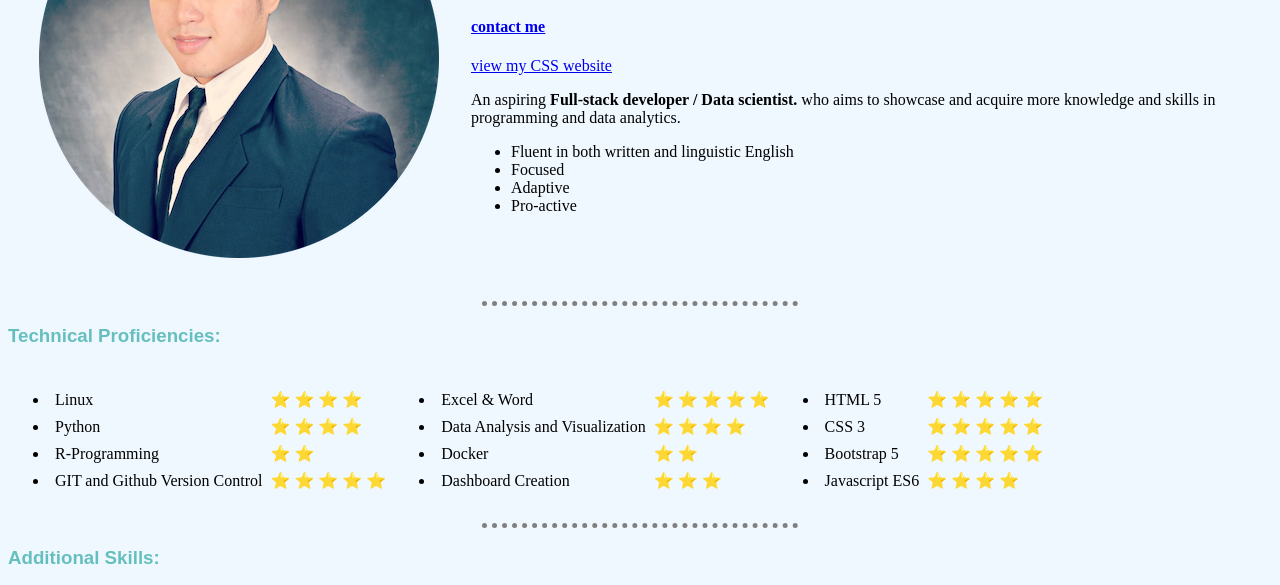
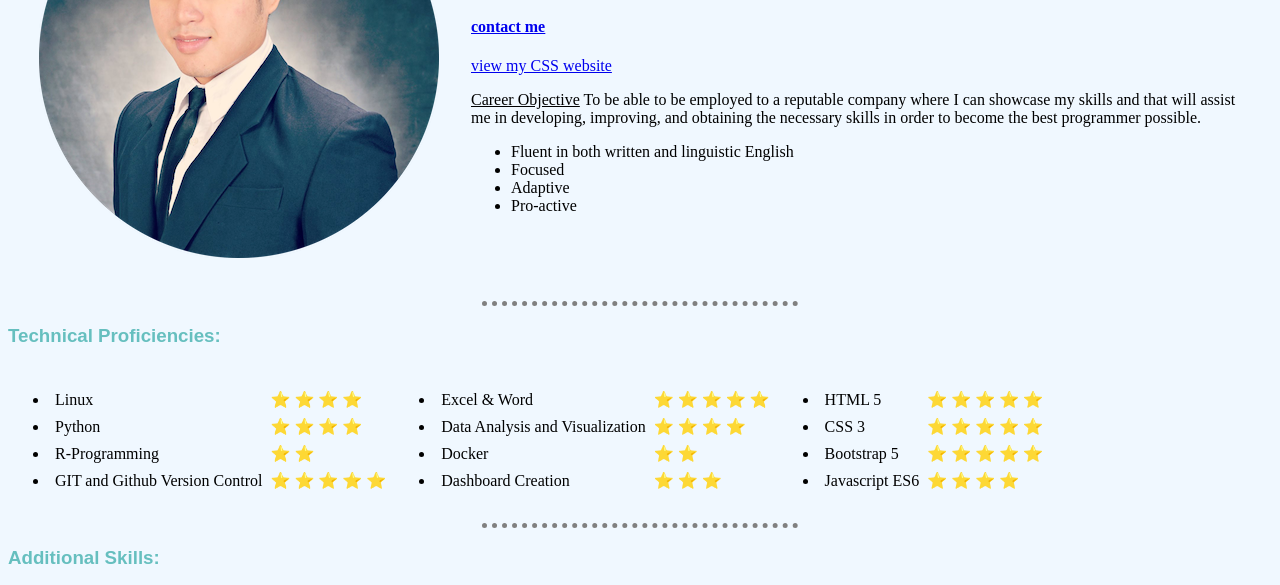
Before and after one commit to patricksayao/cv, a plain HTML site: page index.html in a window 1280 px wide. Shown: the part 181-766 px from the top of the page. Drawn offline with Linux system fonts and the light colour scheme.

Commit message:
Update index.html

```diff
--- a/index.html
+++ b/index.html
@@ -27,9 +27,9 @@
       <a href="https://patricksayao.github.io/csswebsite/">view my CSS website</a>
       <br>
       <p>
-        An aspiring <strong>Full-stack developer / Data scientist.</strong>
-        who aims to showcase and acquire more knowledge and skills in programming
-        and data analytics.
+        <u>Career Objective</u>
+        To be able to be employed to a reputable company where I can showcase my skills and that will assist me in
+        developing, improving, and obtaining the necessary skills in order to become the best programmer possible.
       </p>
       <ul>
         <li>Fluent in both written and linguistic English</li>
```
